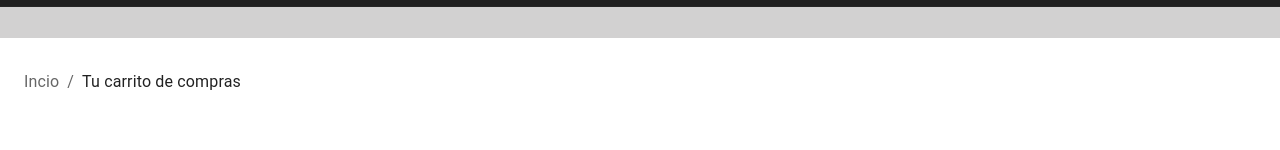
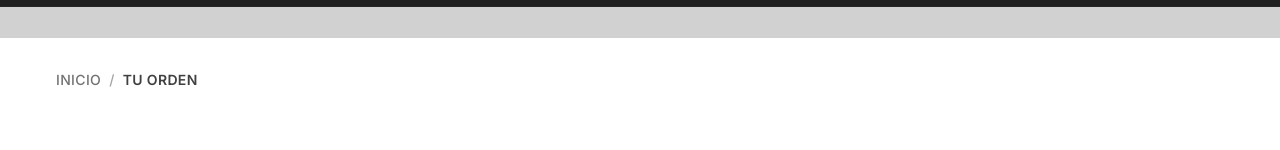
Before and after one commit to sebasdex/ropavejero-next, a Next.js app: page /cart in a window 1280 px wide. Shown: the part 138-288 px from the top of the page. Built offline with nearby package versions, Linux system fonts and the light colour scheme.

Commit message:
feat: Refactor BreadcrumbsCart component to improve structure and styling

```diff
--- a/src/components/ui/BreadcrumbsCart.tsx
+++ b/src/components/ui/BreadcrumbsCart.tsx
@@ -1,18 +1,23 @@
 "use client";
-import * as React from "react";
-import Typography from "@mui/material/Typography";
-import Breadcrumbs from "@mui/material/Breadcrumbs";
-import Link from "@mui/material/Link";
 
 export default function BreadcrumbsCart() {
   return (
-    <div role="presentation">
-      <Breadcrumbs aria-label="breadcrumb">
-        <Link underline="hover" color="inherit" href="/">
-          Incio
-        </Link>
-        <Typography color="text.primary">Tu carrito de compras</Typography>
-      </Breadcrumbs>
-    </div>
+    <nav
+      className="w-full max-w-7xl mx-auto mb-10 px-4 sm:px-6 lg:px-8"
+      aria-label="breadcrumb"
+    >
+      <ol className="flex items-center gap-2 text-[13px] sm:text-sm text-neutral-500 font-medium tracking-wide uppercase">
+        <li>
+          <a
+            href="/"
+            className="hover:underline hover:text-black transition-colors"
+          >
+            Inicio
+          </a>
+        </li>
+        <li className="text-neutral-400">/</li>
+        <li className="text-neutral-700 font-semibold">Tu orden</li>
+      </ol>
+    </nav>
   );
 }
```
